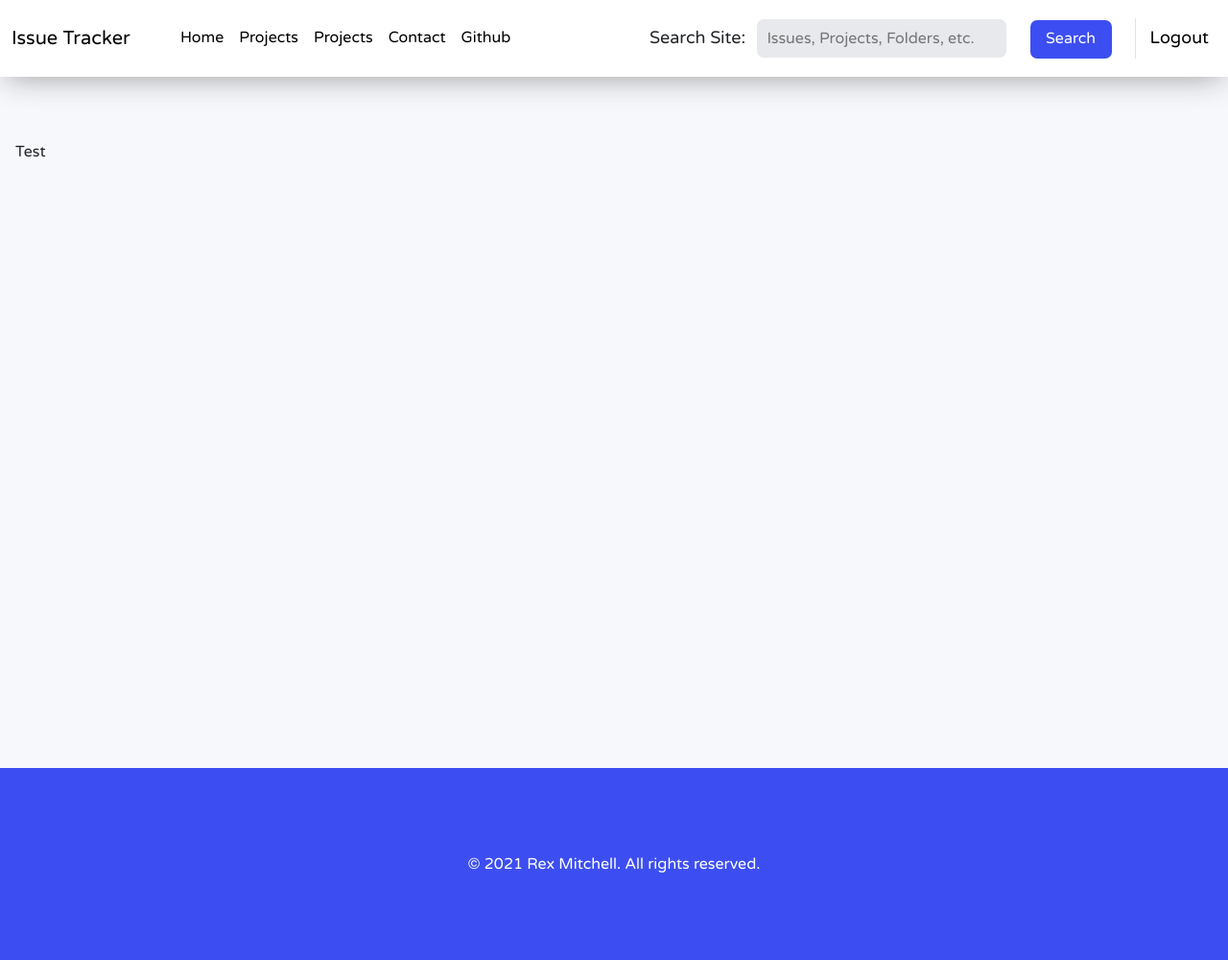
After one commit to RHAM231/GitHub-Issue-Frontend, a Django app: page /project-list in a window 1280 px wide. The commit adds this page. Shown: the whole page at 96% size. Run offline with Django 3.2, Linux system fonts and the light colour scheme; some libraries are stand-ins or nearby versions.

Commit message:
Added html templates

```diff
--- a/base/templates/base/base.html
+++ b/base/templates/base/base.html
@@ -67,7 +67,7 @@ See views.py under the projects app
     </a>
     <div class="collapse navbar-collapse" id="navbarNavDropdown">
       <ul class="navbar-nav">
-        <li class="nav-item"><a href="" class="nav-link link-hover">Home</a></li>
+        <li class="nav-item"><a href="{% url 'home' %}" class="nav-link link-hover">Home</a></li>
         <li class="nav-item dropdown">
           <a class="nav-link link-dropdown"
              href="#" id="navbarDropdownMenuLink"
@@ -81,7 +81,7 @@ See views.py under the projects app
             <a class="dropdown-item" href="">Comment/Bug Tracker</a>
             <a class="dropdown-item" href="">Hope Medical Website</a>
           </div>
-        <li class="nav-item"><a href="" class="nav-link link-hover">About</a></li>
+        <li class="nav-item"><a href="{% url 'project-list' %}" class="nav-link link-hover">Projects</a></li>
         <li class="nav-item"><a href="" class="nav-link link-hover">Contact</a></li>
         <li class="nav-item"><a href="" class="nav-link link-hover">Github</a></li>
       </ul>
--- a/base/templates/base/ms_index.html
+++ b/base/templates/base/ms_index.html
@@ -15,7 +15,7 @@
 
   <div class="row mt-4 dynamic-center">
 
-    <div class="col-lg-4 col-md-10 col-sm-10 dynamic-center">
+    <div class="col-lg-4 col-md-10 col-sm-10">
       <div class="row d-flex justify-content-center">
         <div class="button-container">
           <a class="button-spacer" href="">
--- /dev/null
+++ b/base/templates/base/project_list.html
@@ -0,0 +1,17 @@
+{% extends "base/base.html" %}
+{% load static %}
+
+{% block content %}
+
+<div class="container-no-margin mr-3 ml-3">
+  <div class="row mt-5 mb-5"></div>
+  <div class="row mt-5 mb-5"></div>
+
+  Test
+
+</div>
+
+
+<div class="row mb-4"></div>
+</div>
+{% endblock content %}
--- a/base/urls.py
+++ b/base/urls.py
@@ -5,4 +5,13 @@ from . import views
 urlpatterns = [
     path('', views.home, name='home'),
     path('search-index', views.ms_index, name='ms-index'),
+    path('project-list', views.project_list, name='project-list'),
+    path('project-contents', views.project_contents, name='project-contents'),
+    path('folder-contents', views.folder_contents, name='folder-contents'),
+    path('file-contents', views.file_contents, name='file-contents'),
+    path('issue-create', views.issue_create, name='issue-create'),
+    path('issue-read', views.issue_read, name='issue-read'),
+    path('issue-update', views.issue_update, name='issue-update'),
+    path('issue-delete', views.issue_delete, name='issue-delete'),
+    path('issue-list', views.issue_list, name='issue-list'),
 ]
--- a/base/views.py
+++ b/base/views.py
@@ -8,3 +8,39 @@ def home(request):
 
 def ms_index(request):
     return render(request, 'base/ms_index.html')
+
+
+def project_list(request):
+    return render(request, 'base/project_list.html')
+
+
+def project_contents(request):
+    return render(request, 'base/project_contents.html')
+
+
+def folder_contents(request):
+    return render(request, 'base/folder_contents')
+
+
+def file_contents(request):
+    return render(request, 'base/file_contents.html')
+
+
+def issue_create(request):
+    return render(request, 'base/issue_create.html')
+
+
+def issue_read(request):
+    return render(request, 'base/issue_read.html')
+
+
+def issue_update(request):
+    return render(request, 'base/issue_update.html')
+
+
+def issue_delete(request):
+    return render(request, 'base/issue_delete.html')
+
+
+def issue_list(request):
+    return render(request, 'base/issue_list.html')
--- a/static/style.css
+++ b/static/style.css
@@ -267,10 +267,8 @@ items*/
   box-shadow: 0 8px 16px 0 rgba(0,0,0,0.05), 0 6px 20px 0 rgba(0,0,0,0.05);
 }
 
-@media(max-width:768px){
+@media(max-width:992px){
   .dynamic-center {
-    /* -ms-flex-pack: center !important;
-    justify-content: center !important; */
     display: flex;
     justify-content: center;
   }
```
Also changed, not shown: base/templates/base/file_contents.html (added, +17 -0 lines), base/templates/base/folder_contents.html (added, +17 -0 lines), base/templates/base/issue_create.html (added, +17 -0 lines), base/templates/base/issue_delete.html (added, +17 -0 lines), base/templates/base/issue_list.html (added, +17 -0 lines), base/templates/base/issue_read.html (added, +17 -0 lines), base/templates/base/issue_update.html (added, +17 -0 lines), base/templates/base/project_contents.html (added, +17 -0 lines).
